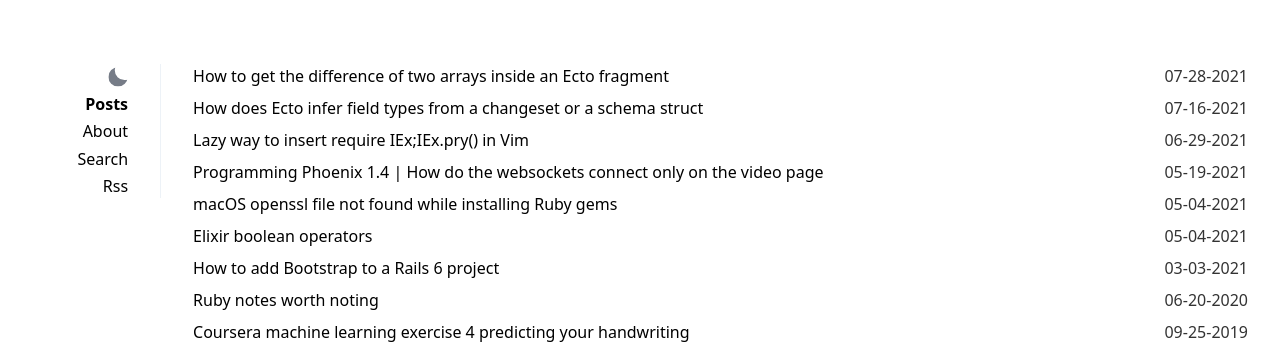
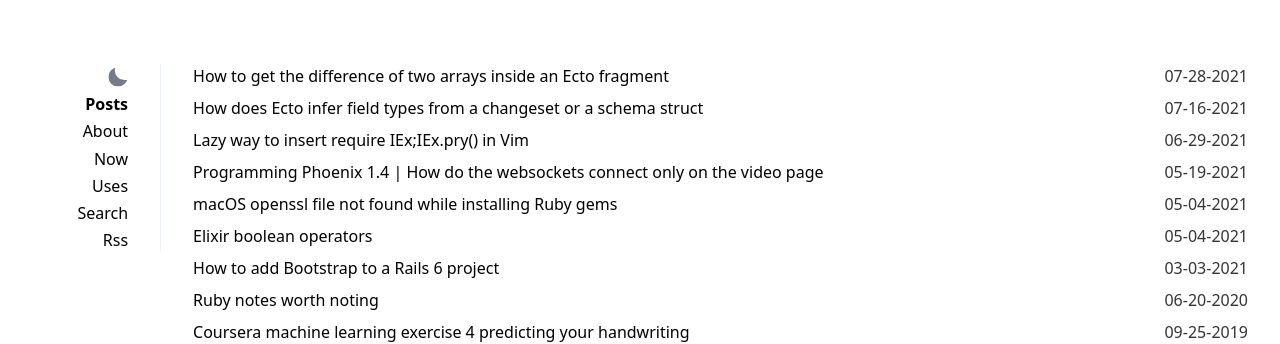
Before and after one commit to pinkfloppydisk/cautious-memory, a Jekyll site: the page built from index.html, in a window 1280 px wide. Shown: the top 344 px of the page. Built offline with Jekyll 4.4.1, drawn with Linux system fonts in a browser that asks for light colours; comment, search, counter and statistics services are not loaded.

Commit message:
Additional pages

```diff
--- a/_data/navigation.yml
+++ b/_data/navigation.yml
@@ -3,6 +3,10 @@ links:
   url: /
 - title: About
   url: /about
+- title: Now
+  url:: /now
+- title: Uses
+  url: /uses
 - title: Search
   url: /search
 - title: Rss
```
